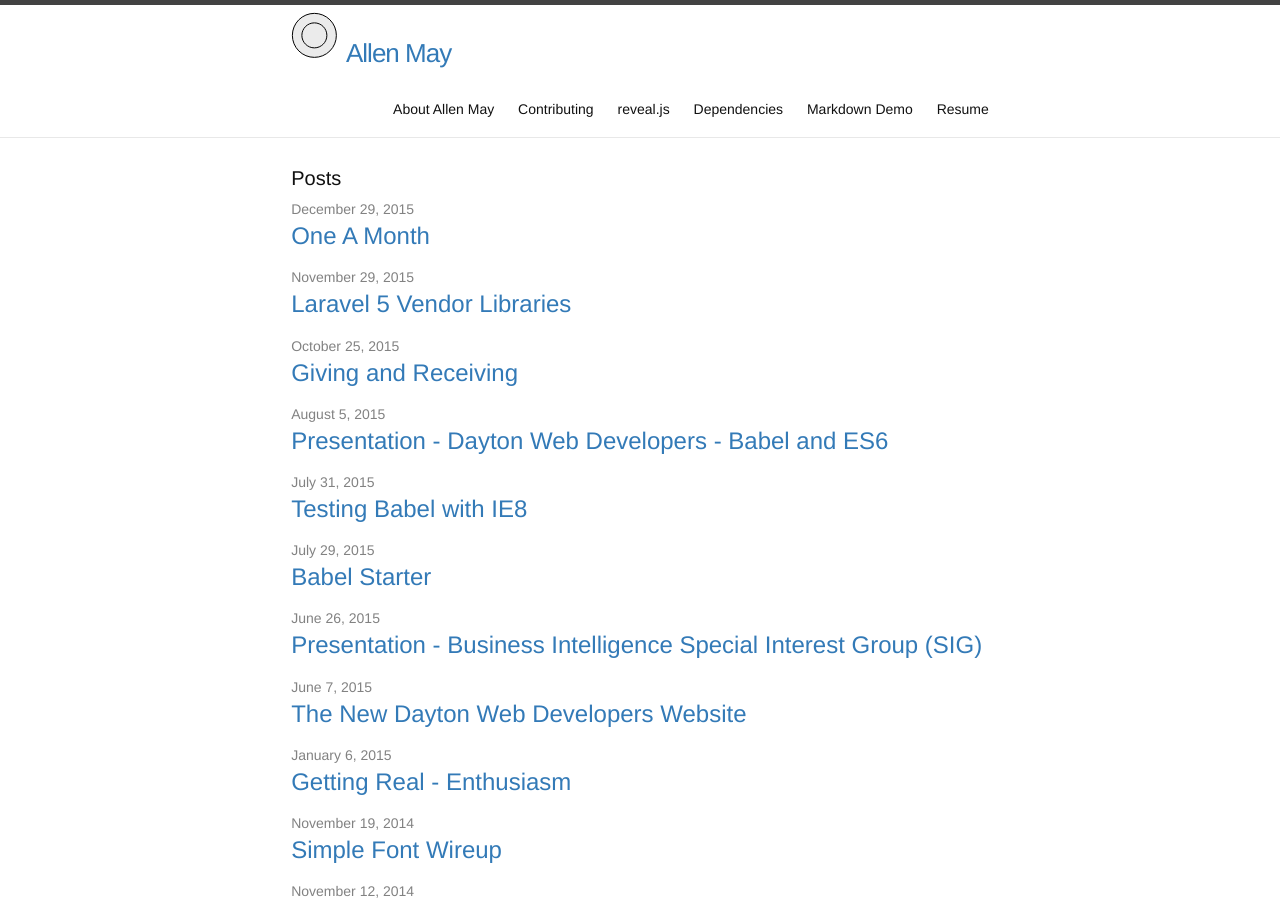
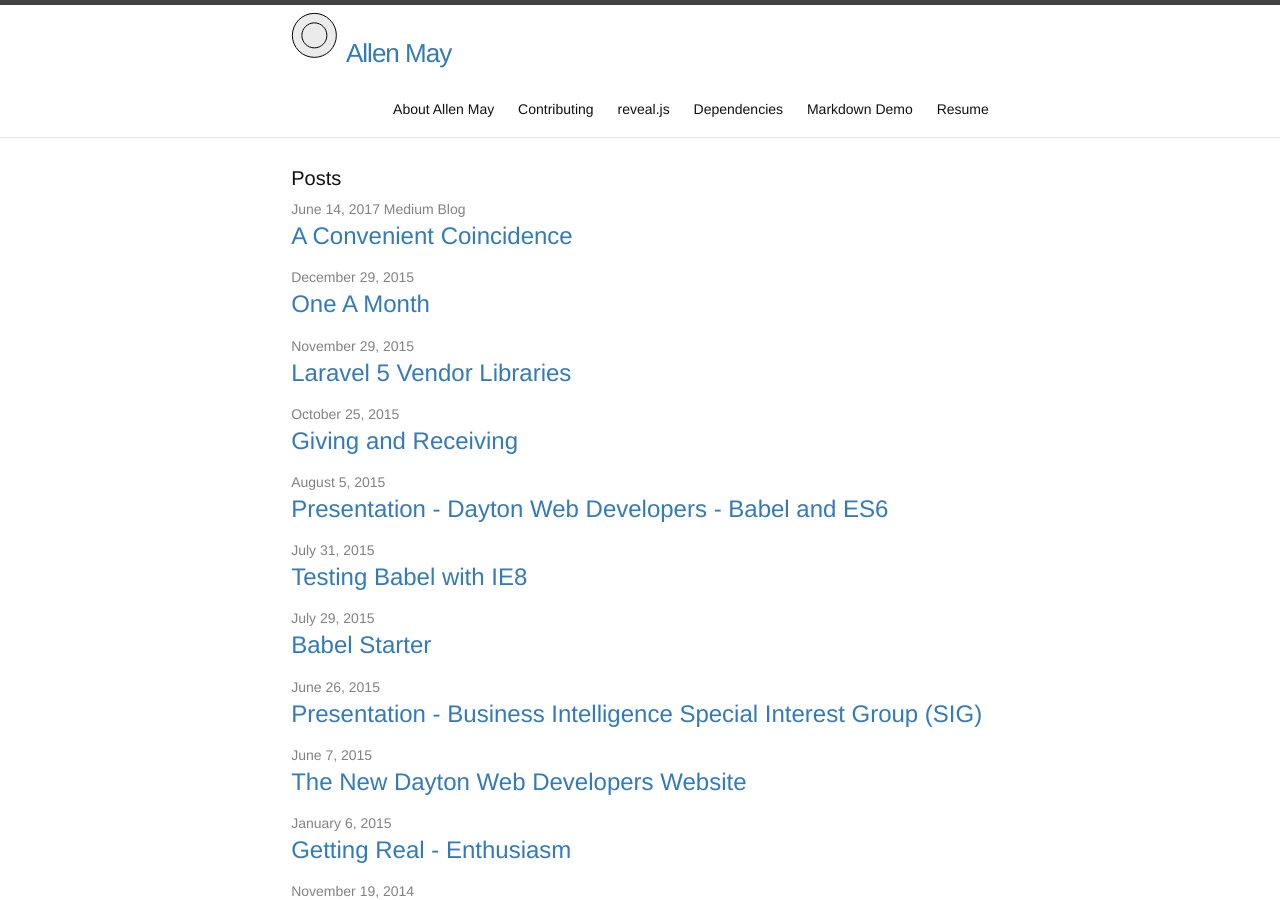
Before and after one commit to AllenMay/allenmay.github.io, a Jekyll site: the page built from index.html, in a window 1280 px wide and 900 px high. Built offline with Jekyll 4.4.1, drawn with Linux system fonts in a browser that asks for light colours; nearby versions of some CDN libraries.

Commit message:
Add link to Medium article

```diff
--- a/index.html
+++ b/index.html
@@ -7,6 +7,15 @@ layout: default
   <h1 class="page-heading">Posts</h1>
 
   <ul class="post-list">
+    <li>
+      <span class="post-meta">June 14, 2017</span>
+      <span class="post-meta">Medium Blog</span>
+
+        <h2>
+          <a class="post-link" href="https://medium.com/@allenhmay_74590/a-convenient-coincidence-98dabc09fb41">A Convenient Coincidence</a>
+        </h2>
+      </li>
+
     {% for post in site.posts %}
       <li>
         <span class="post-meta">{{ post.date | date: "%B %-d, %Y" }}</span>
```
